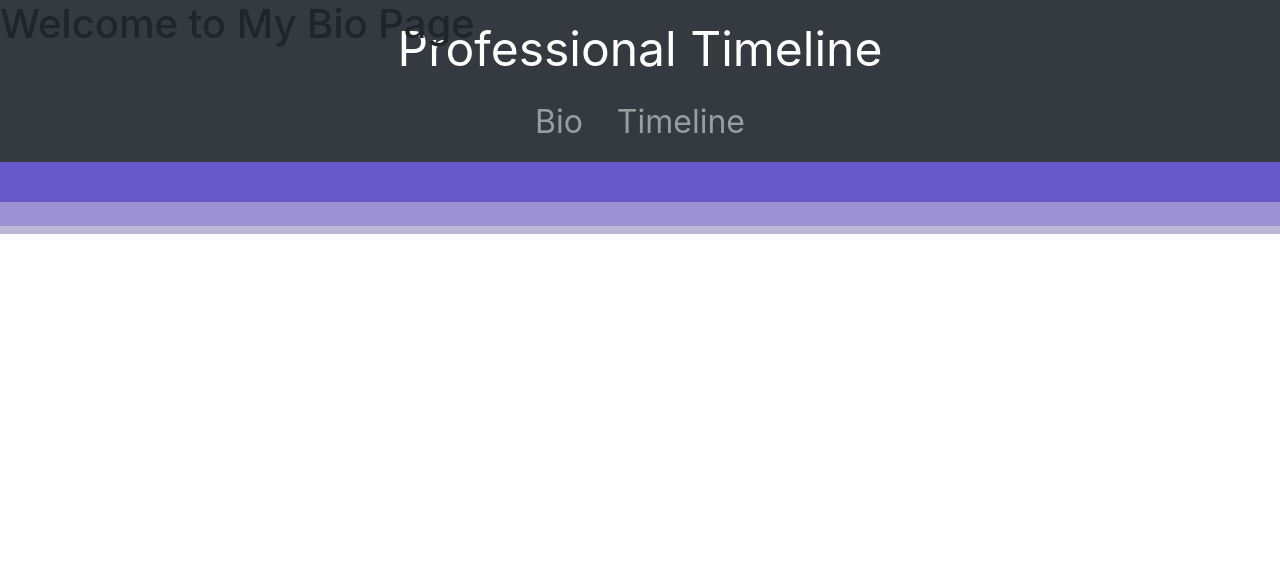
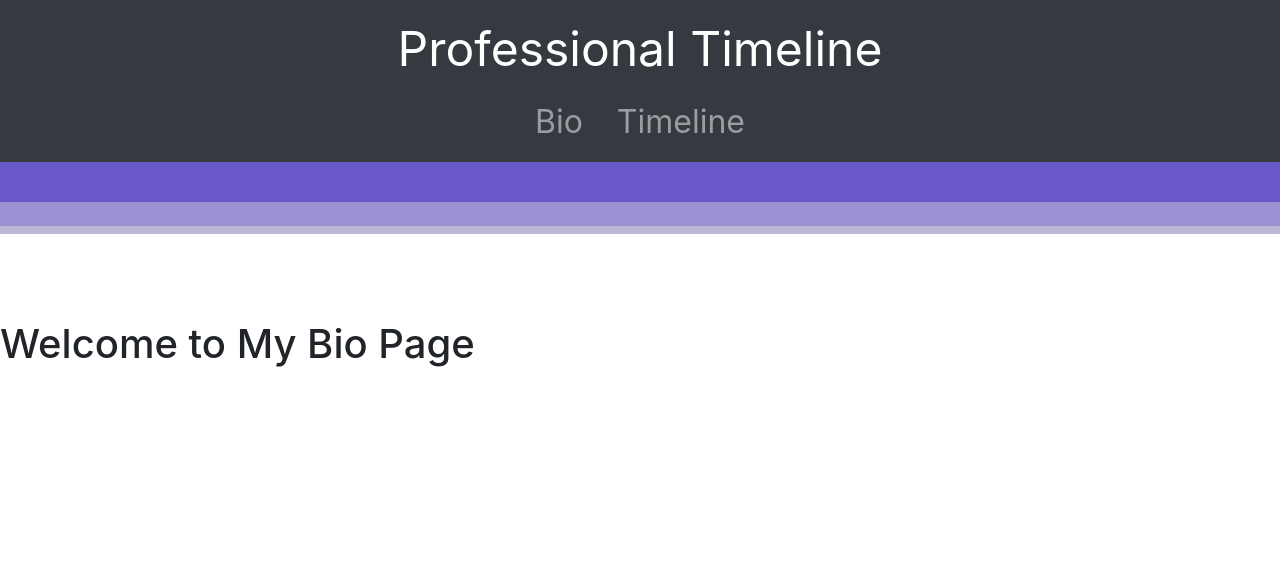
Before and after one commit to Delpen9/Ian-Dover-Personal-Website, a Flask app: page / in a window 1280 px wide. Shown: the top 566 px of the page. Run offline with Flask 3, Linux system fonts and the light colour scheme; some libraries are stand-ins or nearby versions.

Commit message:
soon to deploy to heroku

```diff
--- a/myportfolio/static/bio.css
+++ b/myportfolio/static/bio.css
@@ -1,4 +1,9 @@
-.content {
-    position: relative;
-    z-index: 1;
+.placeholder {
+    position: absolute;
+    top: 40vh;
+    font-size: 4.0vw;
+    text-align: center;
+    align-items: center;
+    justify-content: center;
+    z-index: 5;
 }
--- a/myportfolio/templates/bio.html
+++ b/myportfolio/templates/bio.html
@@ -1,7 +1,7 @@
 {% extends "navbar.html" %}
 
 {% block content %}
-<div class="content">
+<div class="placeholder">
     <h1>Welcome to My Bio Page</h1>
 </div>
 
--- a/myportfolio/templates/navbar.html
+++ b/myportfolio/templates/navbar.html
@@ -3,7 +3,7 @@
 <head>
     <meta charset="UTF-8">
     <meta name="viewport" content="width=device-width, initial-scale=1.0">
-    <title>Website Title</title>
+    <title>Ian's Portfolio</title>
 
     <!-- CSS only -->
     <link rel="stylesheet" href="https://cdn.jsdelivr.net/npm/bootstrap@4.0.0/dist/css/bootstrap.min.css" integrity="sha384-Gn5384xqQ1aoWXA+058RXPxPg6fy4IWvTNh0E263XmFcJlSAwiGgFAW/dAiS6JXm" crossorigin="anonymous">
@@ -11,6 +11,9 @@
     <!-- Custom CSS -->
     <link rel="stylesheet" type="text/css" href="{{ url_for('static', filename='timeline.css') }}">
     <link rel="stylesheet" type="text/css" href="{{ url_for('static', filename='timeline_mobile.css') }}">
+
+    <link rel="stylesheet" type="text/css" href="{{ url_for('static', filename='bio.css') }}">
+
     <link rel="stylesheet" type="text/css" href="{{ url_for('static', filename='navbar.css') }}">
 </head>
 <body>
```
